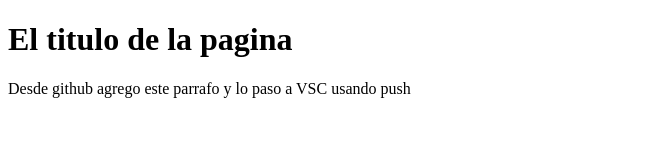
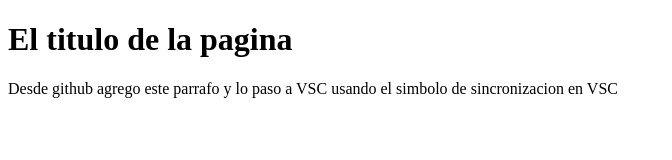
Before and after one commit to Lamine-Mechedou/proyecto-web-empresaB, a plain HTML site: page index.html in a window 1280 px wide. Shown: the whole page, without its empty margins (0-672 px from the left). Drawn offline with Linux system fonts and the light colour scheme.

Commit message:
Update index.html

```diff
--- a/index.html
+++ b/index.html
@@ -8,6 +8,6 @@
 </head>
 <body>
     <h1>El titulo de la pagina</h1>
-    <p>Desde github agrego este parrafo y lo paso a VSC usando push</p>
+    <p>Desde github agrego este parrafo y lo paso a VSC usando el simbolo de sincronizacion en VSC</p>
 </body>
 </html>
```
